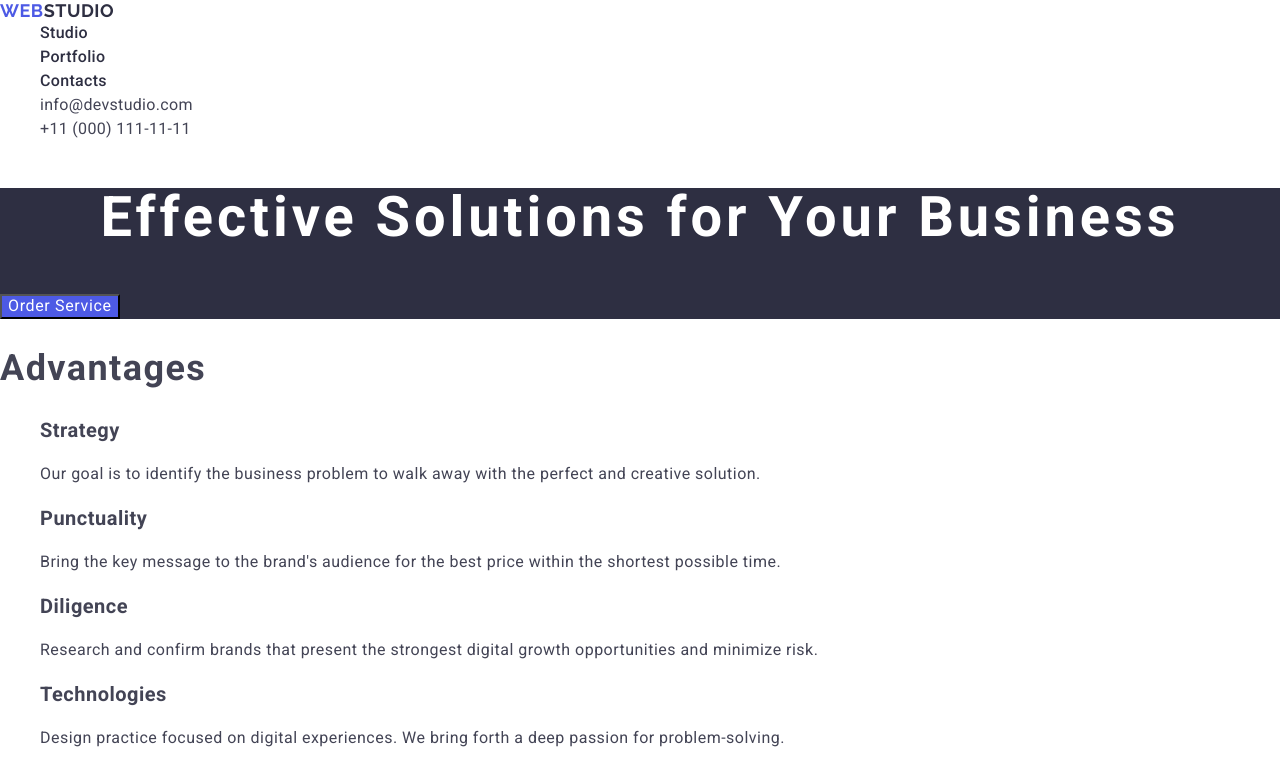
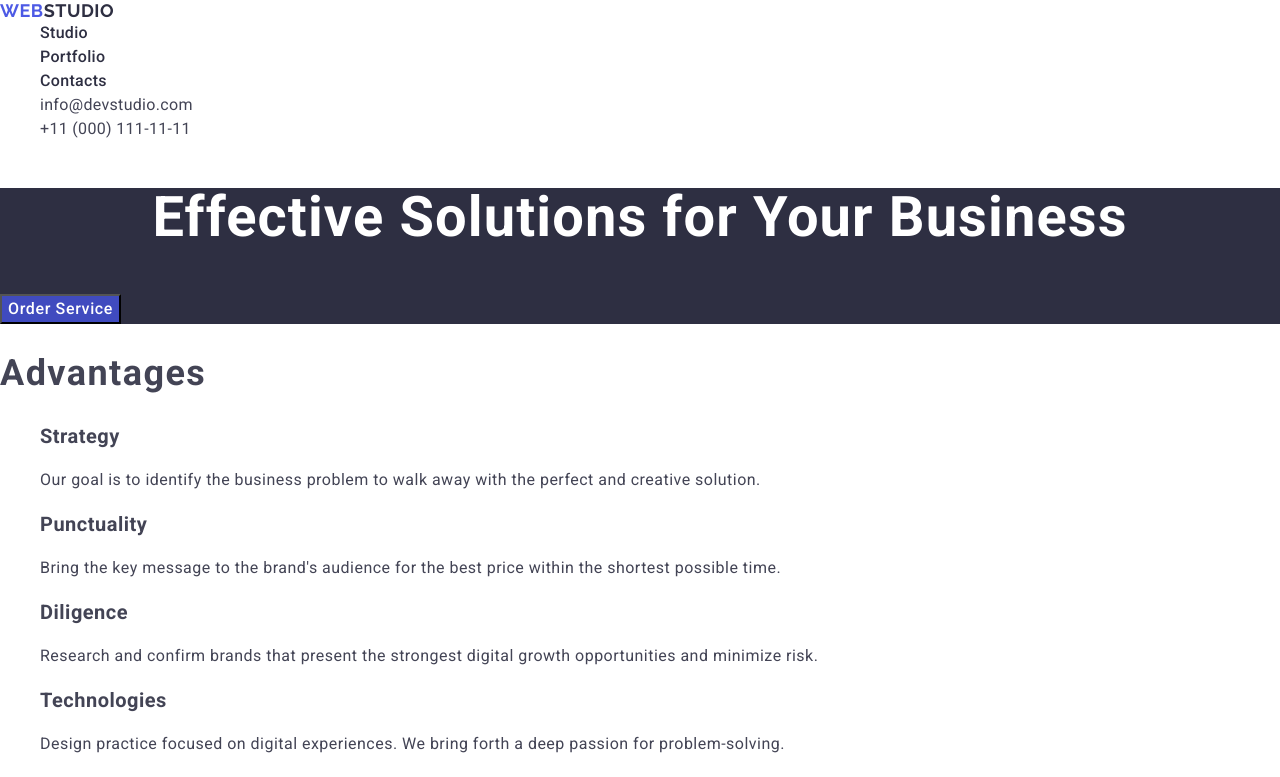
Before and after one commit to Serhei-Malyshev/goit-markup-hw-02, a plain HTML site: page index.html in a window 1280 px wide. Both pictures are taken after a click on the button "Order Service". Shown: the top 777 px of the page. Drawn offline with nearby package versions, Linux system fonts and the light colour scheme.

Commit message:
update hero

```diff
--- a/css/styles.css
+++ b/css/styles.css
@@ -99,18 +99,21 @@ Letter-spacing em = (Letter-spasing % / 100) x Font-size em */
   color: #ffffff;
   font-size: 56px;
   line-height: 1.07;
-  letter-spacing: 0.07em;
+  letter-spacing: 0.02em;
 }
 
 .hero__button {
-  background-color: #4d5ae5;
+  font-family: inherit;
+  font-weight: 500;
   color: #fff;
+  line-height: 1.5;
   letter-spacing: 0.04em;
   cursor: pointer;
+  background-color: #4d5ae5;
 }
 
-.hero-button:hover,
-.hero-button:focus {
+.hero__button:hover,
+.hero__button:focus {
   background-color: #404bbf;
 }
 
```
